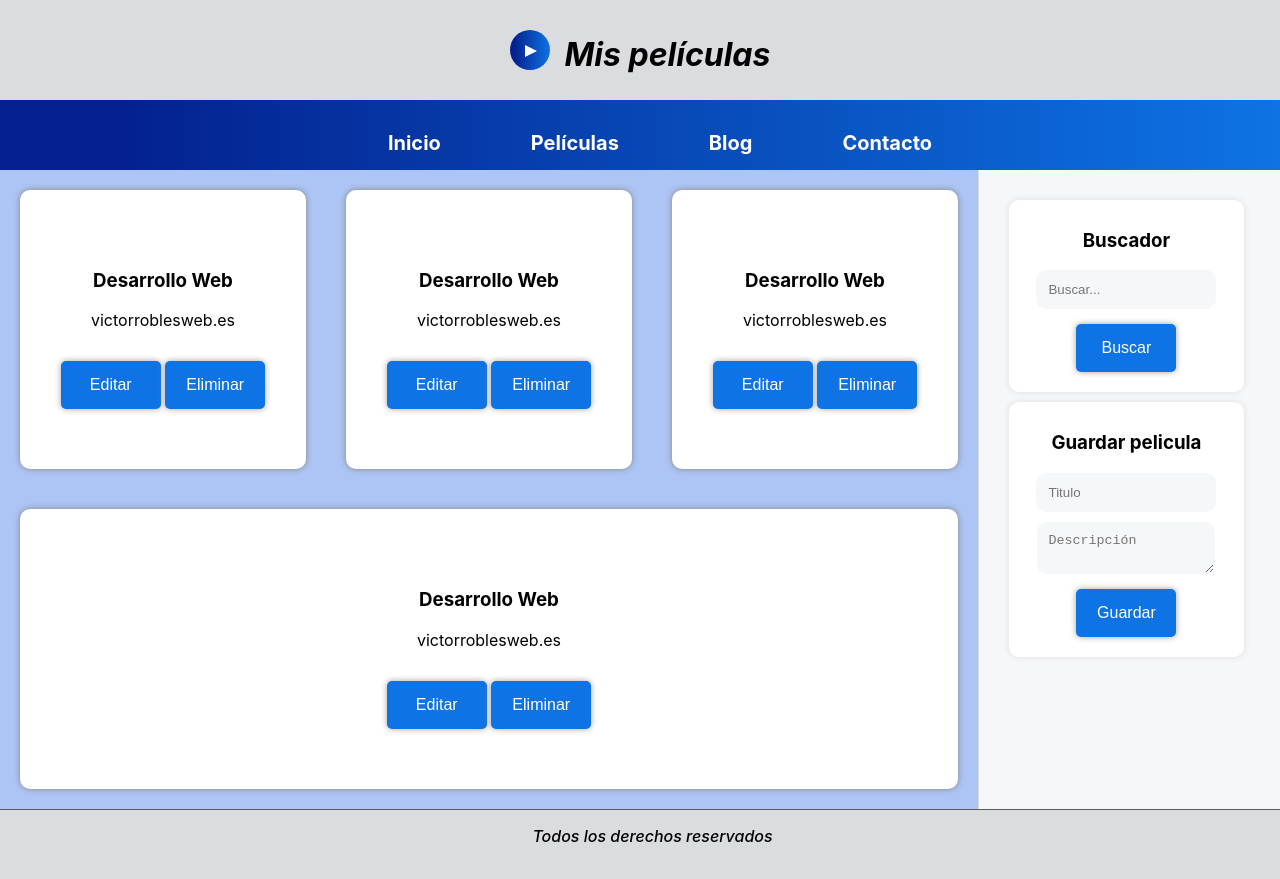
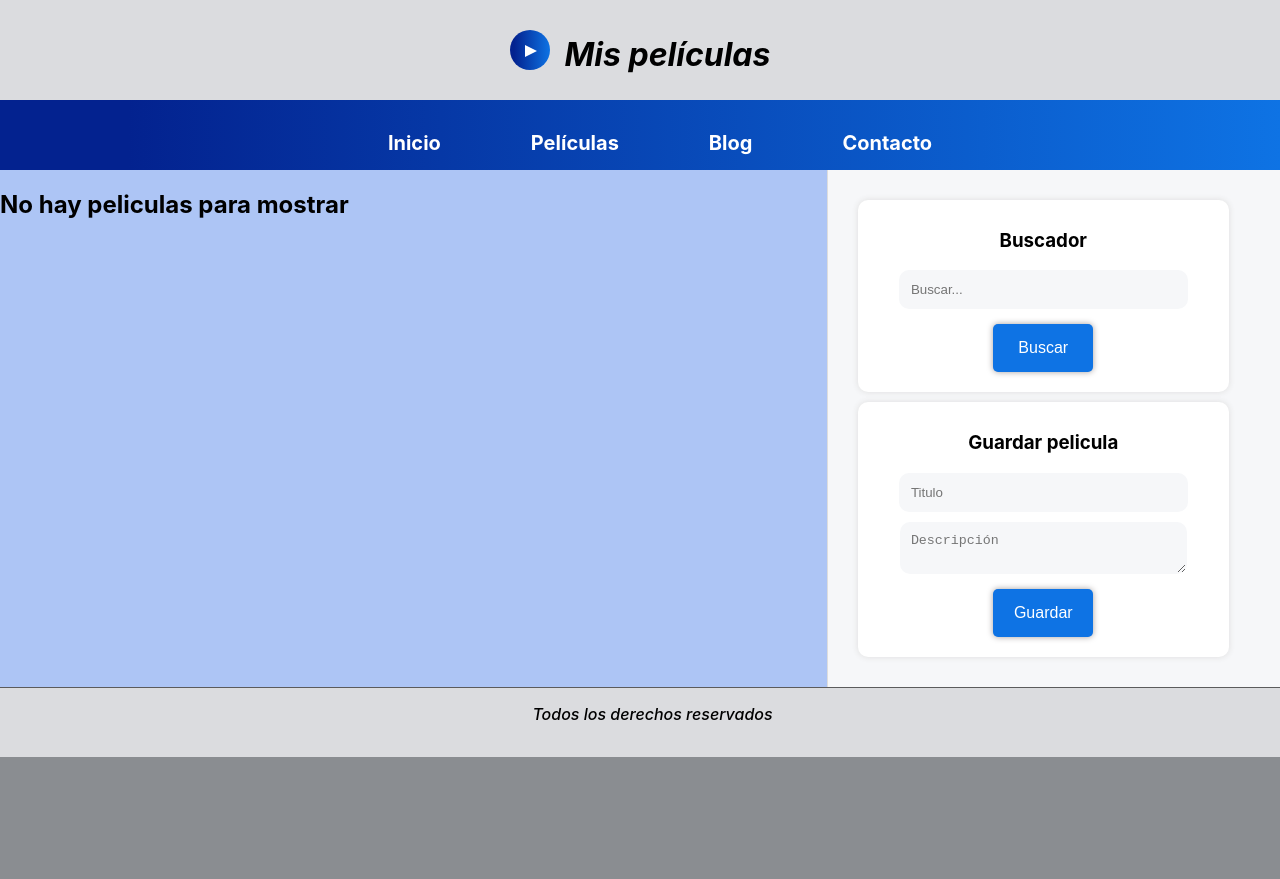
Before and after one commit to Uyarra73/react_movie_app, a React (Create React App) app in the folder proyecto_1/: page / in a window 1280 px wide. After the commit the page ends 800 px from the top, so only its background shows below. Built offline with nearby package versions, Linux system fonts and the light colour scheme.

Commit message:
Agregadas funcionalidades del listado y crear

```diff
--- a/proyecto_1/src/App.js
+++ b/proyecto_1/src/App.js
@@ -4,9 +4,13 @@
 import Listado from './components/Listado';
 import Buscador from './components/Buscador';
 import Crear from './components/Crear';
+import { useState } from'react';
 
 
 function App() {
+  // Pasamos el estado del componente Listado a la App directamente para luego pasar las props de padre a hijo
+  const [listadoState, setListadoState] = useState([]);
+
   return (
     <div className="layout">
       {/*Cabecera*/}
@@ -29,8 +33,8 @@
 
       {/*Contenido principal*/}
       <section className="content">
-          {/* Listado de peliculas*/}
-          <Listado />
+          {/* Listado de peliculas: pasamos las props al componente*/}
+          <Listado listadoState={listadoState} setListadoState={setListadoState}/>
       </section>
 
       {/*Barra lateral*/}
@@ -39,7 +43,7 @@
           <Buscador />
 
           {/* Crear */}
-          <Crear />
+          <Crear setListadoState={setListadoState}/>
       </aside>
 
       {/*Pie de pagina*/}
--- a/proyecto_1/src/components/Crear.js
+++ b/proyecto_1/src/components/Crear.js
@@ -1,27 +1,32 @@
 import React, {useState} from 'react';
+import { GuardarEnStorage } from '../helpers/GuardarEnStorage';
 
-const Crear = () => {
+const Crear = ({setListadoState}) => {
 
+    // Establecemos el titulo del componente en forma de variable
     const tituloComponente = "Guardar pelicula";
 
+    // Asignamos un estado inicial que se ira cambiando segun vayamos introduciendo datos
     const [peliState, setPeliState] = useState({
         titulo: "",
         descripcion: ""
     });
 
+    // Asignamos una constante con el objeto anterior desestructurado
     const {titulo, descripcion} = peliState;
 
+    // Creamos una funcion que recoja los datos del formulario y los almacene en el state
     const conseguirDatosForm = e => {
+        // Previene el comportamiento por defecto que borra el formulario automaticamente
         e.preventDefault();
 
+        // Recogemos los datos del formulario y los almacenamos en variables
         let target = e.target;
         let titulo = target.titulo.value;
         let descripcion = target.descripcion.value;
 
-        alert(titulo + " " +descripcion);
 
-        // Crear objeto de la pelicula a guardar
-
+        // Creamos un objeto de la pelicula a guardar
         let peli = {
             id: new Date().getTime(),
             titulo,
@@ -30,7 +35,18 @@
 
         // Guardar la pelicula en el state
         setPeliState(peli);
+        // Imprimimos por consola para comprobar que funciona correctamente
         console.log(peliState);
+
+        // Actualizar el estado del listado principal
+        setListadoState(elementos => {
+            return [...elementos, peli];
+        })
+
+        // Ejecutamos el metodo guardarPelis
+        GuardarEnStorage("pelis", peli);
+
+
     }
 
 
@@ -38,9 +54,11 @@
     <div className="add">
         <h3 className="title">{tituloComponente}</h3>
         <strong>
+            {/*Mostramos los datos mediante una condicion*/}
             {(titulo && descripcion) && titulo + " guardada"}
         </strong>
 
+        {/*Creamos un formulario para recoger los datos y guardarlos en el state*/}
         <form onSubmit={conseguirDatosForm}>
             <input
                 type="text"
--- a/proyecto_1/src/components/Listado.js
+++ b/proyecto_1/src/components/Listado.js
@@ -1,40 +1,42 @@
-import React from 'react';
+import React, { useEffect, useState } from 'react';
 
-const Listado = () => {
+// Como parametros, utilizamos las props que recibimos del elemento padre App.js
+const Listado = ({listadoState, setListadoState}) => {
+  // Colocamos los hooks siempre al principio de nuestro componenete
+  // 1-Inicializamos un estado para el listado de datos a rescatar
+  // const [listadoState, setListadoState] = useState([]); Este estado ha sido trasladado al App.js
+
+  // 2-Empleamos el hook useEffect en el momento de rescatar los datos del local storage
+    useEffect(()=> {
+      // 1-Comprobamos por consola su funcionamiento
+      console.log("Listado cargado");
+      // 2-Llamamos al metodo para rescatar los datos
+      conseguirPeliculas();
+    }, []);
+
+  // Creamos un metodo para rescatar los datos del local storage
+  const conseguirPeliculas = () => {
+    let peliculas = JSON.parse(localStorage.getItem('pelis'));
+
+    setListadoState(peliculas);
+  }
+
   return (
     <>
-        <article className="peli-item">
-              <h3 className="title">Desarrollo Web</h3>
-              <p className="decription">victorroblesweb.es</p>
-
-              <button className="edit">Editar</button>
-              &nbsp;
-              <button className="delete">Eliminar</button>
-          </article>
-          <article className="peli-item">
-              <h3 className="title">Desarrollo Web</h3>
-              <p className="decription">victorroblesweb.es</p>
-
-              <button className="edit">Editar</button>
-              &nbsp;
-              <button className="delete">Eliminar</button>
-          </article>
-          <article className="peli-item">
-              <h3 className="title">Desarrollo Web</h3>
-              <p className="decription">victorroblesweb.es</p>
-
-              <button className="edit">Editar</button>
-              &nbsp;
-              <button className="delete">Eliminar</button>
-          </article>
-          <article className="peli-item">
-              <h3 className="title">Desarrollo Web</h3>
-              <p className="decription">victorroblesweb.es</p>
-
-              <button className="edit">Editar</button>
-              &nbsp;
-              <button className="delete">Eliminar</button>
-          </article>
+        {listadoState != null ?
+          listadoState.map(peli => {
+            return (
+              <article key={peli.id} className="peli-item">
+                  <h3 className="title">{peli.titulo}</h3>
+                  <p className="decription">{peli.descripcion}</p>
+                  <button className="edit">Editar</button>
+                  &nbsp;
+                  <button className="delete">Eliminar</button>
+              </article>
+            );
+          })
+          : <h2>No hay peliculas para mostrar</h2>
+        }
     </>
   );
 }
--- /dev/null
+++ b/proyecto_1/src/helpers/GuardarEnStorage.js
@@ -0,0 +1,20 @@
+// Creamos un metodo generico a parte para guardor nuestra lista de elementos en localStorage
+export const GuardarEnStorage = (key, elemento) => {
+    // 1- Ver los elementos que ya tenemos en el localStorage
+    let items = JSON.parse(localStorage.getItem(key));
+
+    // 2- Comprobamos si es un array
+    if(Array.isArray(items)){
+        // 1- Añadimos el nuevo elemento
+        items.push(elemento);
+    } else {
+        // 2- Creamos un array con el nuevo elemento
+        items = [elemento];
+    }
+
+    // 3- Guardar en el almacenamiento local
+    localStorage.setItem(key, JSON.stringify(items));
+
+    // 4- Devolver un objeto guardado
+    return elemento
+}
```
